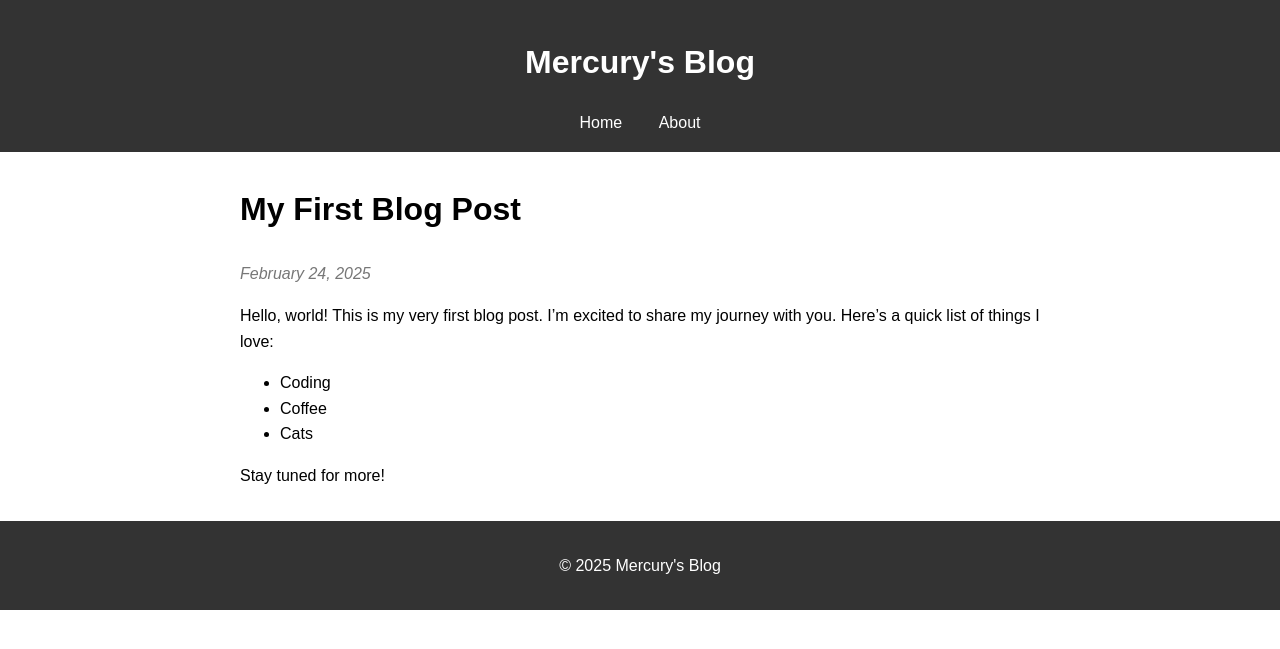
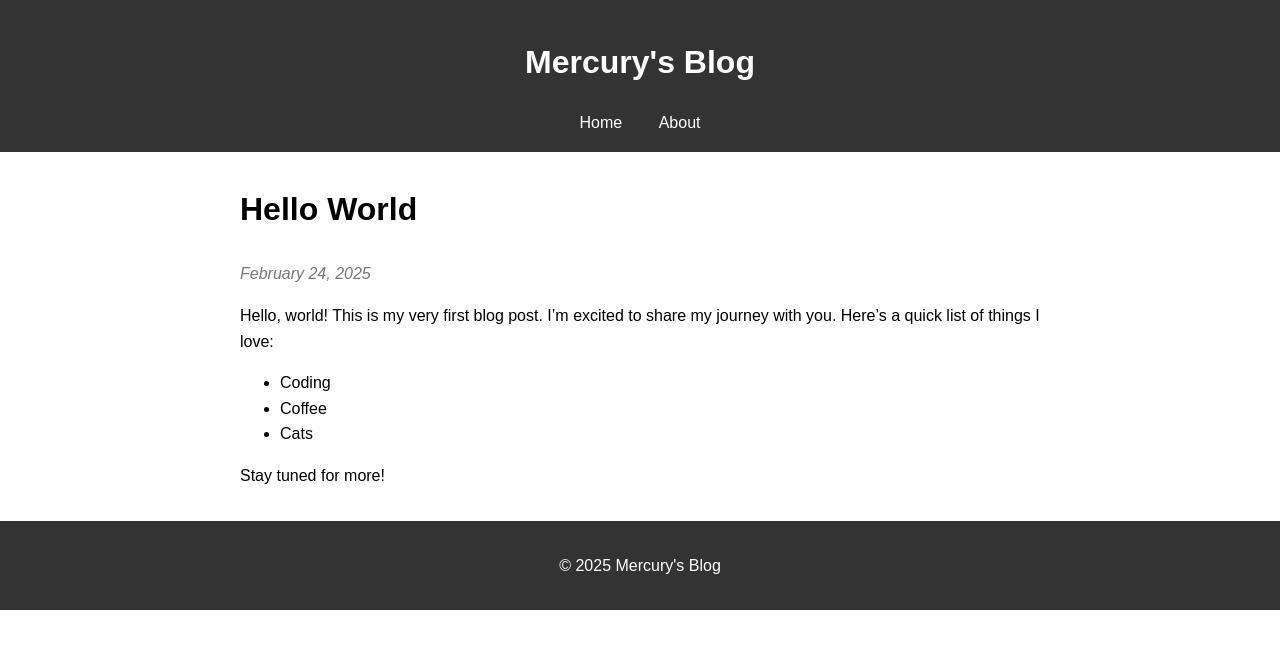
Before and after one commit to zmercury/m3, a Jekyll site: the page built from _posts/2025-02-24-first-post.markdown, in a window 1280 px wide. Shown: the top 649 px of the page. Built offline with Jekyll 4.4.1, drawn with Linux system fonts in a browser that asks for light colours.

Commit message:
added new blog

```diff
--- a/_posts/2025-02-24-first-post.markdown
+++ b/_posts/2025-02-24-first-post.markdown
@@ -1,7 +1,8 @@
 ---
 layout: post
-title: My First Blog Post
-date: 2025-02-24 10:00
+title:  "Hello World"
+date:   2025-02-24 14:22:31 +0545
+categories: blog
 ---
 
 Hello, world! This is my very first blog post. I’m excited to share my journey with you. Here’s a quick list of things I love:
```
